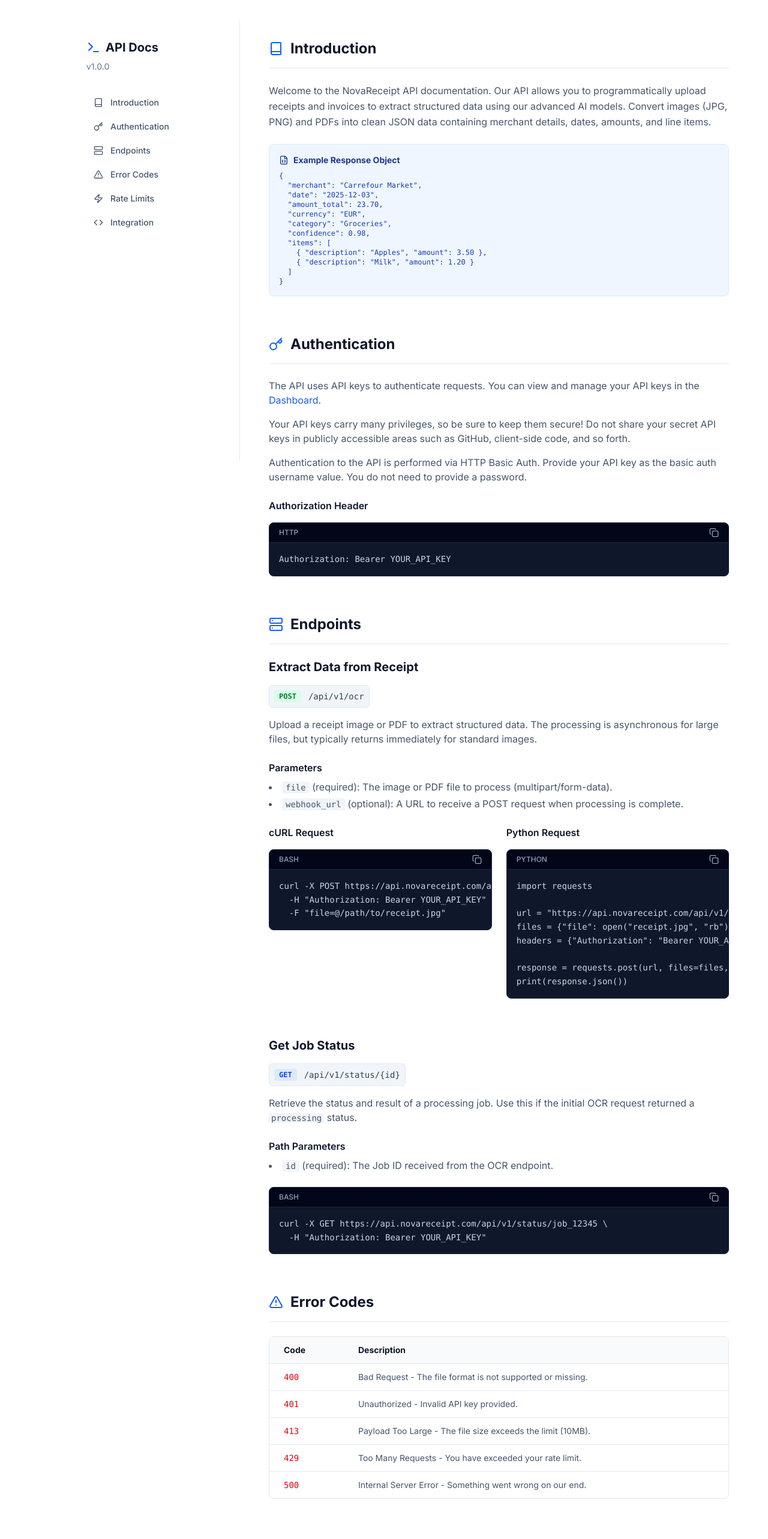
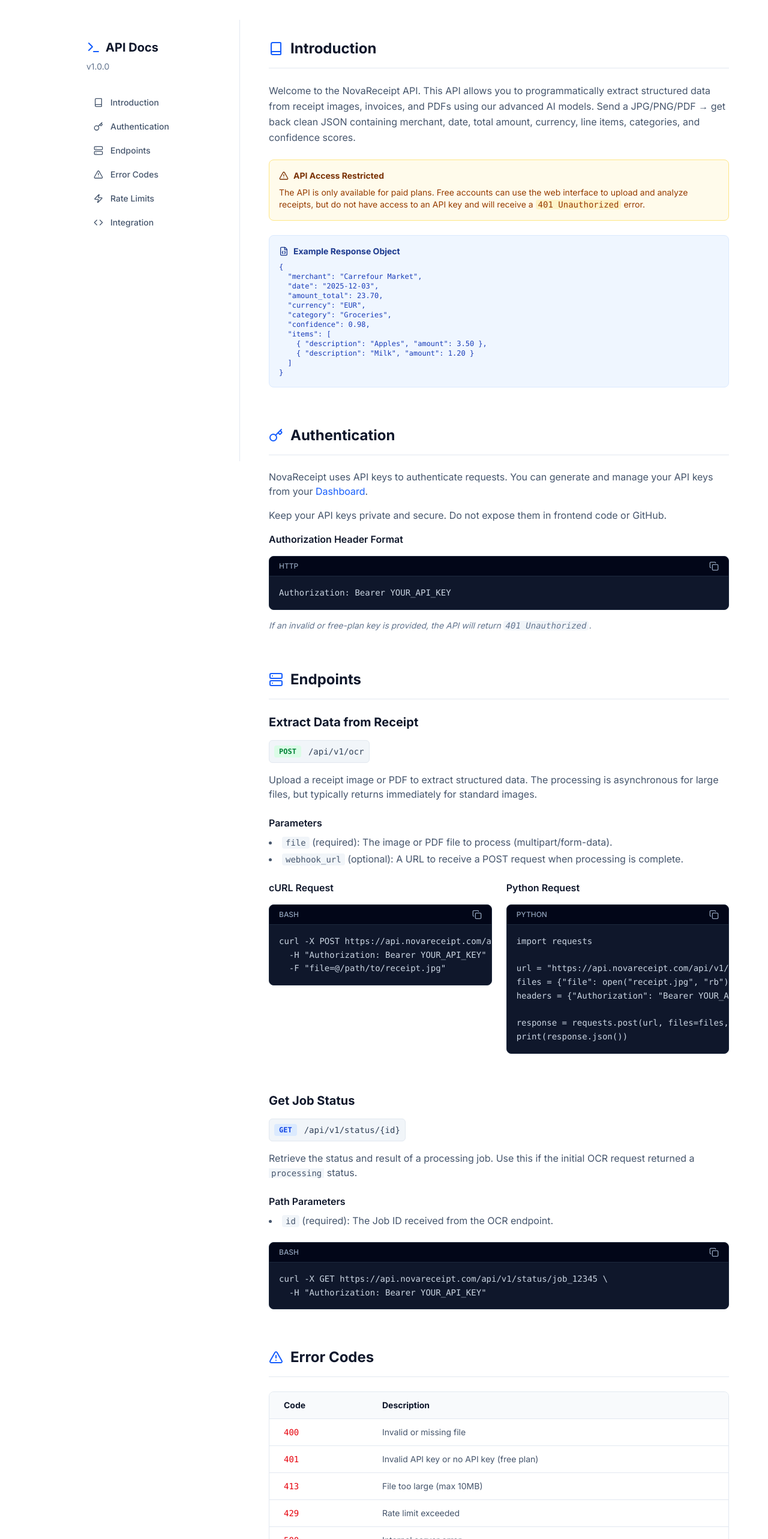
Before and after one commit to mdia12/receipt-ocr, a Next.js app: page /api-docs in a window 1280 px wide. Shown: the part 80-2646 px from the top of the page at 60% size. Built offline with nearby package versions, Linux system fonts and the light colour scheme.

Commit message:
Update API Docs with paid plan restrictions and corrected rate limits

```diff
--- a/app/api-docs/page.tsx
+++ b/app/api-docs/page.tsx
@@ -109,9 +109,20 @@
           {/* Introduction */}
           <Section id="intro" title="Introduction" icon={Book}>
             <p className="text-slate-600 leading-relaxed mb-6">
-              Welcome to the NovaReceipt API documentation. Our API allows you to programmatically upload receipts and invoices to extract structured data using our advanced AI models.
-              Convert images (JPG, PNG) and PDFs into clean JSON data containing merchant details, dates, amounts, and line items.
+              Welcome to the NovaReceipt API. This API allows you to programmatically extract structured data from receipt images, invoices, and PDFs using our advanced AI models.
+              Send a JPG/PNG/PDF → get back clean JSON containing merchant, date, total amount, currency, line items, categories, and confidence scores.
             </p>
+
+            <div className="bg-amber-50 border border-amber-200 rounded-lg p-4 mb-6">
+              <h3 className="text-sm font-bold text-amber-900 mb-2 flex items-center gap-2">
+                <AlertTriangle className="w-4 h-4" />
+                API Access Restricted
+              </h3>
+              <p className="text-sm text-amber-800">
+                The API is only available for paid plans. Free accounts can use the web interface to upload and analyze receipts, but do not have access to an API key and will receive a <code className="bg-amber-100 px-1 rounded">401 Unauthorized</code> error.
+              </p>
+            </div>
+
             <div className="bg-blue-50 border border-blue-100 rounded-lg p-4 mb-6">
               <h3 className="text-sm font-bold text-blue-900 mb-2 flex items-center gap-2">
                 <FileJson className="w-4 h-4" />
@@ -137,22 +148,22 @@
           {/* Authentication */}
           <Section id="auth" title="Authentication" icon={Key}>
             <p className="text-slate-600 mb-4">
-              The API uses API keys to authenticate requests. You can view and manage your API keys in the <Link href="/dashboard" className="text-blue-600 hover:underline">Dashboard</Link>.
+              NovaReceipt uses API keys to authenticate requests. You can generate and manage your API keys from your <Link href="/dashboard" className="text-blue-600 hover:underline">Dashboard</Link>.
             </p>
             <p className="text-slate-600 mb-4">
-              Your API keys carry many privileges, so be sure to keep them secure! Do not share your secret API keys in publicly accessible areas such as GitHub, client-side code, and so forth.
-            </p>
-            <p className="text-slate-600 mb-6">
-              Authentication to the API is performed via HTTP Basic Auth. Provide your API key as the basic auth username value. You do not need to provide a password.
+              Keep your API keys private and secure. Do not expose them in frontend code or GitHub.
             </p>
 
             <div className="space-y-4">
-              <h3 className="font-semibold text-slate-900">Authorization Header</h3>
+              <h3 className="font-semibold text-slate-900">Authorization Header Format</h3>
               <CodeBlock
                 id="auth-header"
                 language="http"
                 code="Authorization: Bearer YOUR_API_KEY"
               />
+              <p className="text-sm text-slate-500 italic">
+                If an invalid or free-plan key is provided, the API will return <code className="bg-slate-100 px-1 rounded">401 Unauthorized</code>.
+              </p>
             </div>
           </Section>
 
@@ -237,23 +248,23 @@
                 <tbody className="divide-y divide-slate-200">
                   <tr>
                     <td className="px-6 py-3 font-mono text-red-600">400</td>
-                    <td className="px-6 py-3 text-slate-600">Bad Request - The file format is not supported or missing.</td>
+                    <td className="px-6 py-3 text-slate-600">Invalid or missing file</td>
                   </tr>
                   <tr>
                     <td className="px-6 py-3 font-mono text-red-600">401</td>
-                    <td className="px-6 py-3 text-slate-600">Unauthorized - Invalid API key provided.</td>
+                    <td className="px-6 py-3 text-slate-600">Invalid API key or no API key (free plan)</td>
                   </tr>
                   <tr>
                     <td className="px-6 py-3 font-mono text-red-600">413</td>
-                    <td className="px-6 py-3 text-slate-600">Payload Too Large - The file size exceeds the limit (10MB).</td>
+                    <td className="px-6 py-3 text-slate-600">File too large (max 10MB)</td>
                   </tr>
                   <tr>
                     <td className="px-6 py-3 font-mono text-red-600">429</td>
-                    <td className="px-6 py-3 text-slate-600">Too Many Requests - You have exceeded your rate limit.</td>
+                    <td className="px-6 py-3 text-slate-600">Rate limit exceeded</td>
                   </tr>
                   <tr>
                     <td className="px-6 py-3 font-mono text-red-600">500</td>
-                    <td className="px-6 py-3 text-slate-600">Internal Server Error - Something went wrong on our end.</td>
+                    <td className="px-6 py-3 text-slate-600">Internal server error</td>
                   </tr>
                 </tbody>
               </table>
@@ -263,13 +274,13 @@
           {/* Rate Limits */}
           <Section id="limits" title="Rate Limits" icon={Zap}>
             <p className="text-slate-600 mb-6">
-              API usage is limited based on your subscription plan. Rate limits are applied on a monthly basis.
+              Rate limits depend on your subscription plan.
             </p>
             <div className="grid grid-cols-1 md:grid-cols-3 gap-4">
-              <div className="p-4 rounded-lg border border-slate-200 bg-slate-50">
+              <div className="p-4 rounded-lg border border-slate-200 bg-slate-50 opacity-75">
                 <h4 className="font-bold text-slate-900 mb-1">Free Plan</h4>
-                <p className="text-2xl font-bold text-blue-600 mb-2">50</p>
-                <p className="text-xs text-slate-500">requests / month</p>
+                <p className="text-2xl font-bold text-slate-400 mb-2">0</p>
+                <p className="text-xs text-red-500 font-medium">No API Access</p>
               </div>
               <div className="p-4 rounded-lg border border-blue-200 bg-blue-50">
                 <h4 className="font-bold text-blue-900 mb-1">Pro Plan</h4>
@@ -278,8 +289,8 @@
               </div>
               <div className="p-4 rounded-lg border border-slate-200 bg-slate-50">
                 <h4 className="font-bold text-slate-900 mb-1">Enterprise</h4>
-                <p className="text-2xl font-bold text-blue-600 mb-2">Unlimited</p>
-                <p className="text-xs text-slate-500">custom limits</p>
+                <p className="text-2xl font-bold text-blue-600 mb-2">Custom</p>
+                <p className="text-xs text-slate-500">contact sales</p>
               </div>
             </div>
           </Section>
```
